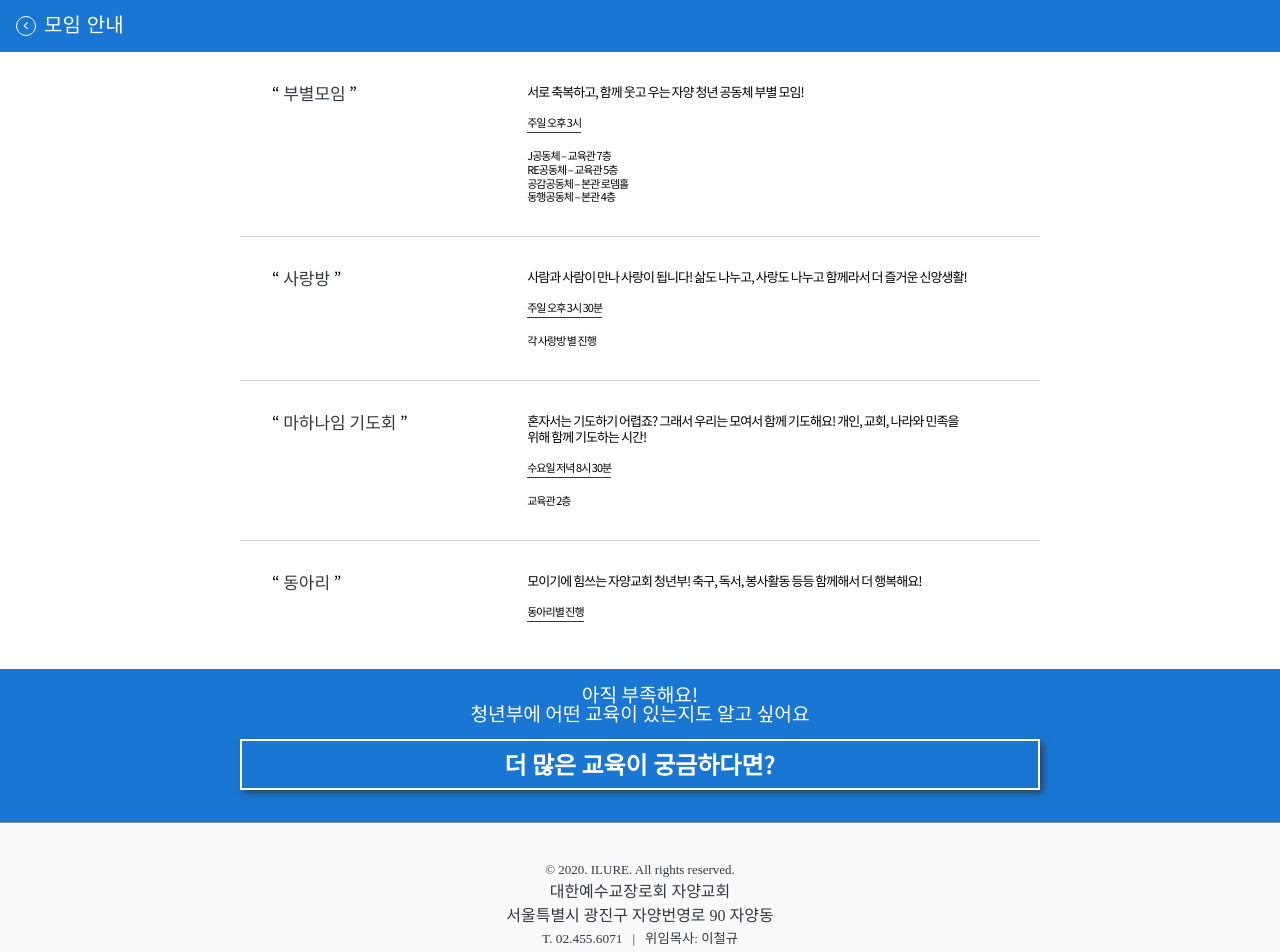
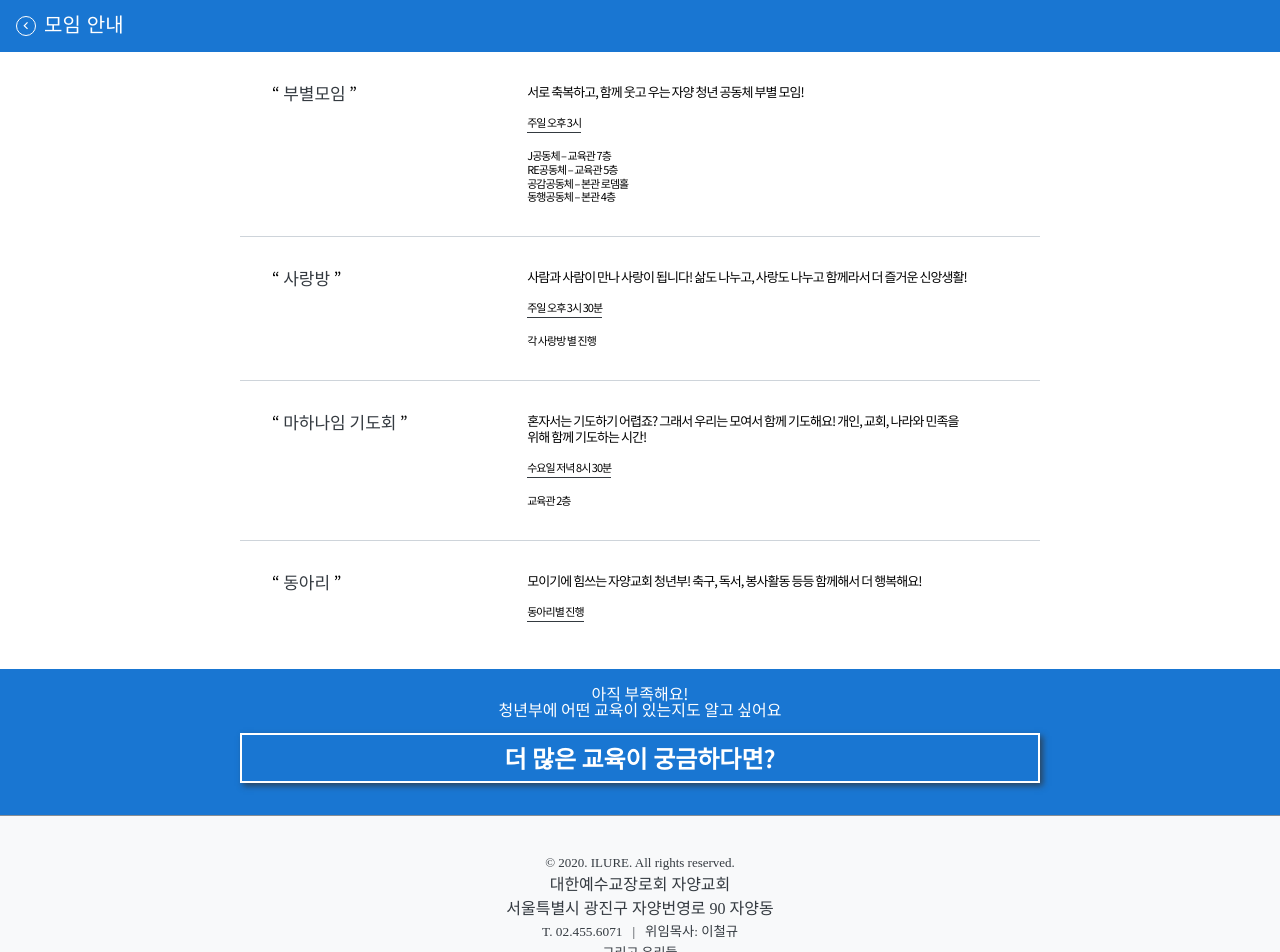
Before and after one commit to DublinCity/jayang-front, a React (Create React App) app: page /gathering in a window 1280 px wide. Shown: the top 952 px of the page. Built offline with nearby package versions, Linux system fonts and the light colour scheme; a web font is replaced by a local one.

Commit message:
폰트 사이즈 변경

```diff
--- a/src/Gathering/index.tsx
+++ b/src/Gathering/index.tsx
@@ -193,7 +193,7 @@ function Community() {
 						</CellDescWrap>
 					</Cell>
 				))}
-				<ContentWrap fontSize='1.2rem' textAlign='center' color="white">
+				<ContentWrap fontSize='1rem' textAlign='center' color="white">
 				아직 부족해요! <br />
 				청년부에 어떤 교육이
 				있는지도 알고 싶어요
```
